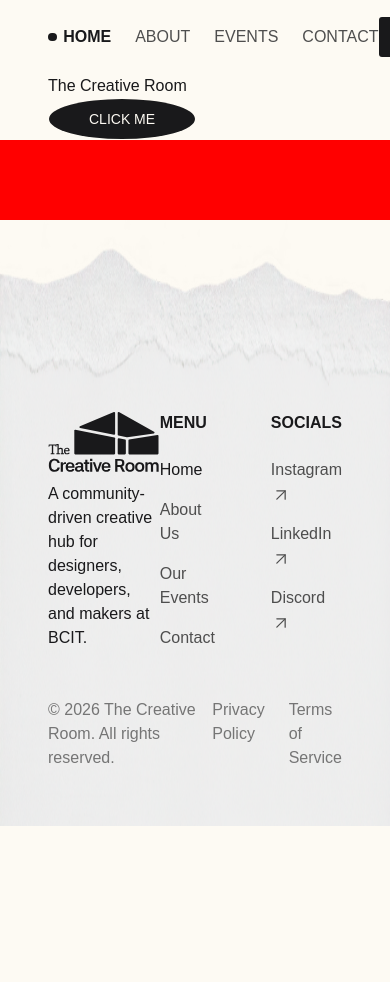
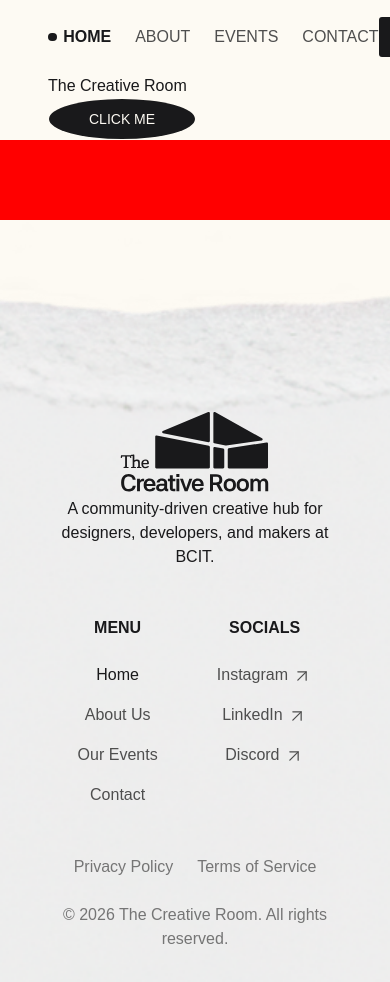
Before and after one commit to Creative-R00m/TheCreativeRoom_Club_Website, a Next.js app: page / in a window 390 px wide. Shown: the top 982 px of the page. Before the commit the page ends 844 px from the top, so only its background shows below. Built offline with nearby package versions, Linux system fonts and the light colour scheme; a web font is replaced by a local one.

Commit message:
style: add mobile styling

```diff
--- a/src/components/ui/footer.tsx
+++ b/src/components/ui/footer.tsx
@@ -18,12 +18,12 @@
 
   return (
     <footer
-      className='bg-no-repeat bg-[length:100%_100%]'
+      className='bg-cover bg-top bg-no-repeat'
       style={{ backgroundImage: "url('/images/paper-rip-1.png')" }}
     >
       <div className='px-[var(--site-margin-x)] pt-48 pb-14 flex flex-col gap-12'>
-        <div className='flex flex-row justify-between'>
-          <div className='flex flex-col justify-between max-w-[30ch]'>
+        <div className='flex flex-col items-center justify-center gap-12 md:flex-row md:justify-between md:gap-0'>
+          <div className='flex max-w-[30ch] flex-col items-center justify-between text-center md:items-start md:text-left'>
             <Image
               src='/logo_primary.svg'
               alt='Logo'
@@ -35,8 +35,8 @@
               makers at BCIT.
             </p>
           </div>
-          <div className='flex flex-row gap-14'>
-            <div className='flex flex-col gap-4'>
+          <div className='flex w-full flex-row justify-around text-center md:w-auto md:justify-start md:gap-14'>
+            <div className='flex flex-col items-center gap-4'>
               <h4 className='type-label uppercase mb-2'>Menu</h4>
               {menuLinks.map((link) => {
                 const isActive = pathname === link.href;
@@ -55,7 +55,7 @@
                 );
               })}
             </div>
-            <div className='flex flex-col gap-4'>
+            <div className='flex flex-col items-center gap-4'>
               <h4 className='type-label uppercase mb-2'>Socials</h4>
               <Link
                 className='type-body text-secondary hover:underline'
@@ -81,11 +81,11 @@
             </div>
           </div>
         </div>
-        <div className='flex flex-row justify-between'>
-          <p className='type-body text-muted'>
+        <div className='flex flex-col-reverse items-center justify-center gap-6 text-center md:flex-row md:justify-between md:gap-0'>
+          <p className='type-body text-muted md:text-left'>
             © 2026 The Creative Room. All rights reserved.
           </p>
-          <div className='flex flex-row gap-6'>
+          <div className='flex flex-row gap-6 text-center'>
             <Link
               className='type-body text-muted hover:underline'
               href='/privacy-policy'
```
